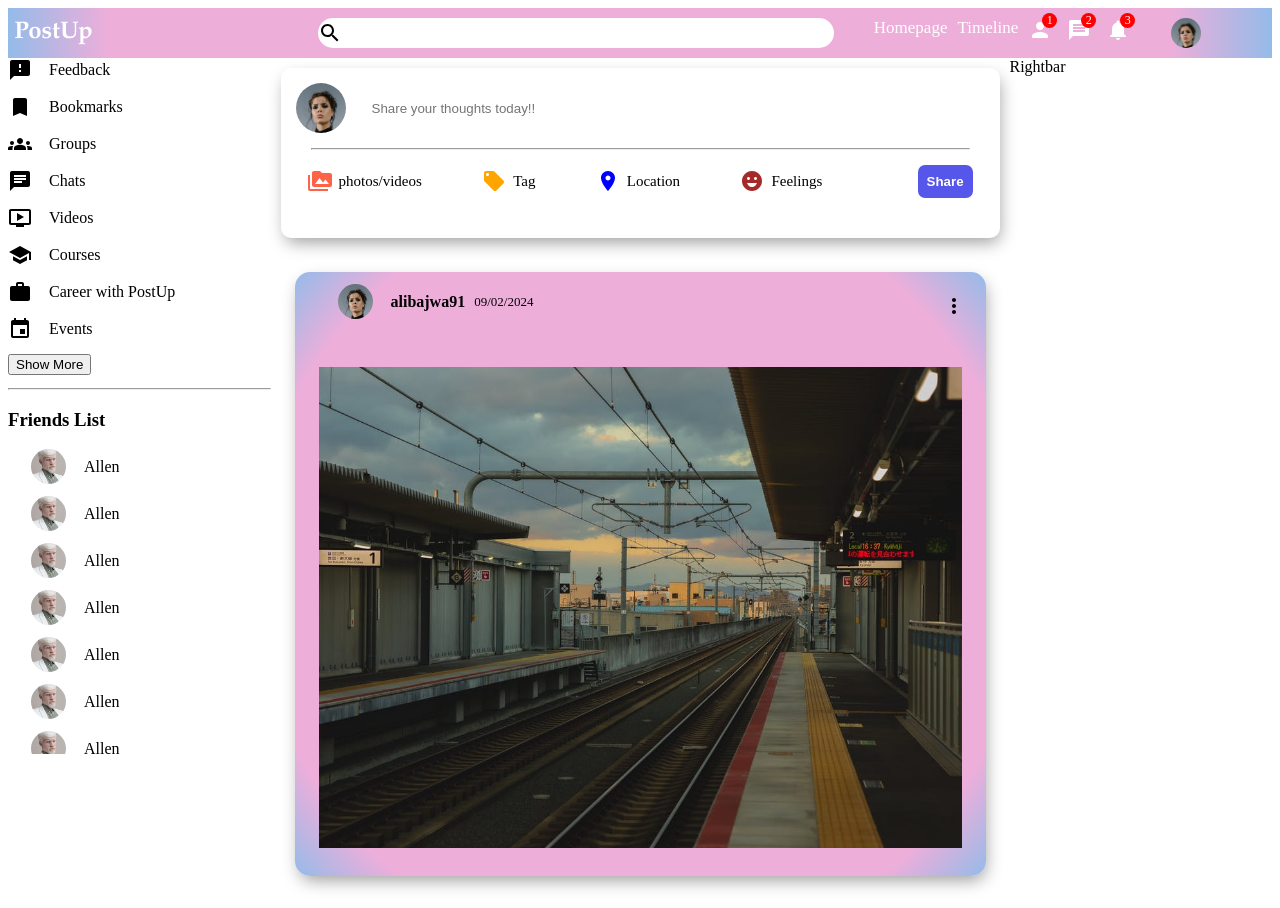
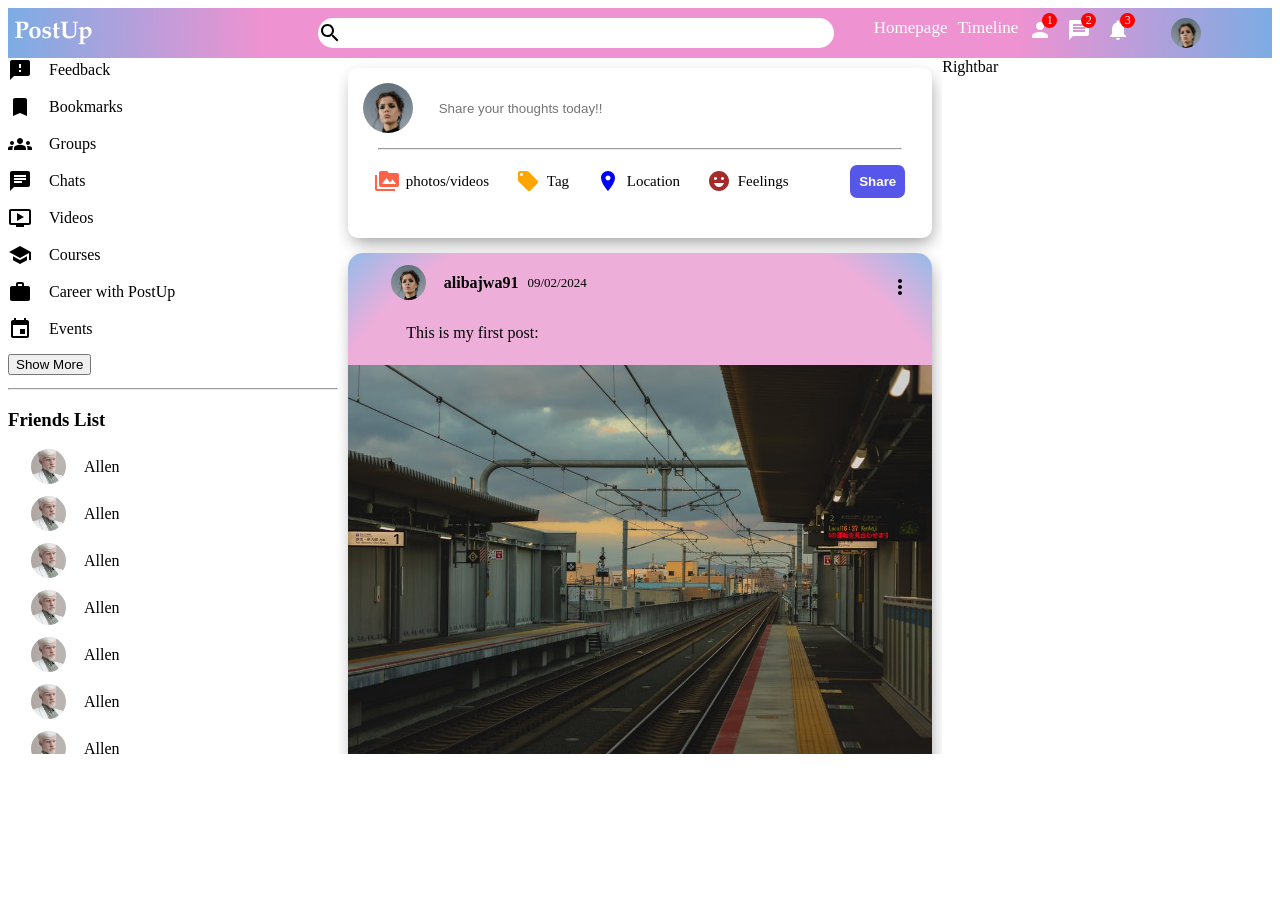
Before and after one commit to alibajwa91/socialMedia-Website-project, a React (Create React App) app: page / in a window 1280 px wide. After the commit the page ends 800 px from the top, so only its background shows below. Built offline with nearby package versions, Linux system fonts and the light colour scheme.

Commit message:
feed section completed

```diff
--- a/src/components/feed/Feed.jsx
+++ b/src/components/feed/Feed.jsx
@@ -1,11 +1,13 @@
 import "./feed.css";
 import Share from "../share/Share";
+import Post from "../post/Post";
 
 export default function Feed() {
   return (
     <div className="feed">
       <div className="feedWrapper">
         <Share />
+        <Post />
       </div>
     </div>
   );
--- a/src/components/feed/feed.css
+++ b/src/components/feed/feed.css
@@ -1,7 +1,16 @@
 .feed {
   flex: 5.5;
   height: calc(100vh -50px);
+  overflow-y: scroll;
+  height: 87vh;
+  scrollbar-width: 5px;
 }
+/* adding scroll bar design */
+.feed::-webkit-scrollbar {
+  display: none;
+  width: 5px;
+}
+
 .feedWrapper {
   padding: 10px;
 }
--- a/src/components/post/Post.jsx
+++ b/src/components/post/Post.jsx
@@ -3,6 +3,7 @@ import MoreVertIcon from "@mui/icons-material/MoreVert";
 
 export default function Post() {
   return (
+    <div>
       <div className="post">
         <div className="postWrapper">
           <div className="postTop">
@@ -21,9 +22,224 @@ export default function Post() {
             </div>
           </div>
           <div className="postCenter">
+            <span className="postDesc">This is my first post: </span>
             <img src="./assets/post/1.jpeg" alt="" className="mainPost" />
           </div>
-        <div className="postBottom"></div>
+          <div className="postBottom">
+            <div className="postBottomLeft">
+              <img src="./assets/like.png" alt="" className="reactIcon" />
+              <img src="./assets/heart.png" alt="" className="reactIcon" />
+              <span className="likeCount">30 likes! </span>
+            </div>
+            <div className="postBottomRight">
+              <span className="commentsCount">7 Comments</span>
+            </div>
+          </div>
+        </div>
+      </div>
+      {/* this is second post */}
+      <div className="post">
+        <div className="postWrapper">
+          <div className="postTop">
+            <div className="postTopLeft">
+              <img
+                src="./assets/person/1.jpeg"
+                alt=""
+                className="postProfileImg"
+              />
+
+              <span className="postUserName">alibajwa91</span>
+              <span className="postDate">09/02/2024</span>
+            </div>
+            <div className="postTopRight">
+              <MoreVertIcon />
+            </div>
+          </div>
+          <div className="postCenter">
+            <span className="postDesc">This is my second post: </span>
+            <img src="./assets/post/2.jpeg" alt="" className="mainPost" />
+          </div>
+          <div className="postBottom">
+            <div className="postBottomLeft">
+              <img src="./assets/like.png" alt="" className="reactIcon" />
+              <img src="./assets/heart.png" alt="" className="reactIcon" />
+              <span className="likeCount">30 likes! </span>
+            </div>
+            <div className="postBottomRight">
+              <span className="commentsCount">7 Comments</span>
+            </div>
+          </div>
+        </div>
+      </div>
+      {/* this is third post */}
+      <div className="post">
+        <div className="postWrapper">
+          <div className="postTop">
+            <div className="postTopLeft">
+              <img
+                src="./assets/person/1.jpeg"
+                alt=""
+                className="postProfileImg"
+              />
+
+              <span className="postUserName">alibajwa91</span>
+              <span className="postDate">09/02/2024</span>
+            </div>
+            <div className="postTopRight">
+              <MoreVertIcon />
+            </div>
+          </div>
+          <div className="postCenter">
+            <span className="postDesc">This is my third post: </span>
+            <img src="./assets/post/3.jpeg" alt="" className="mainPost" />
+          </div>
+          <div className="postBottom">
+            <div className="postBottomLeft">
+              <img src="./assets/like.png" alt="" className="reactIcon" />
+              <img src="./assets/heart.png" alt="" className="reactIcon" />
+              <span className="likeCount">457 likes! </span>
+            </div>
+            <div className="postBottomRight">
+              <span className="commentsCount">45 Comments</span>
+            </div>
+          </div>
+        </div>
+      </div>
+      {/* this is fourth post */}
+      <div className="post">
+        <div className="postWrapper">
+          <div className="postTop">
+            <div className="postTopLeft">
+              <img
+                src="./assets/person/1.jpeg"
+                alt=""
+                className="postProfileImg"
+              />
+
+              <span className="postUserName">alibajwa91</span>
+              <span className="postDate">09/02/2024</span>
+            </div>
+            <div className="postTopRight">
+              <MoreVertIcon />
+            </div>
+          </div>
+          <div className="postCenter">
+            <span className="postDesc">This is my fourth post: </span>
+            <img src="./assets/post/4.jpeg" alt="" className="mainPost" />
+          </div>
+          <div className="postBottom">
+            <div className="postBottomLeft">
+              <img src="./assets/like.png" alt="" className="reactIcon" />
+              <img src="./assets/heart.png" alt="" className="reactIcon" />
+              <span className="likeCount">588 likes! </span>
+            </div>
+            <div className="postBottomRight">
+              <span className="commentsCount">42 Comments</span>
+            </div>
+          </div>
+        </div>
+      </div>
+      {/* this is fifth post */}
+      <div className="post">
+        <div className="postWrapper">
+          <div className="postTop">
+            <div className="postTopLeft">
+              <img
+                src="./assets/person/1.jpeg"
+                alt=""
+                className="postProfileImg"
+              />
+
+              <span className="postUserName">alibajwa91</span>
+              <span className="postDate">09/02/2024</span>
+            </div>
+            <div className="postTopRight">
+              <MoreVertIcon />
+            </div>
+          </div>
+          <div className="postCenter">
+            <span className="postDesc">This is my fifth post: </span>
+            <img src="./assets/post/5.jpeg" alt="" className="mainPost" />
+          </div>
+          <div className="postBottom">
+            <div className="postBottomLeft">
+              <img src="./assets/like.png" alt="" className="reactIcon" />
+              <img src="./assets/heart.png" alt="" className="reactIcon" />
+              <span className="likeCount">998 likes! </span>
+            </div>
+            <div className="postBottomRight">
+              <span className="commentsCount">355 Comments</span>
+            </div>
+          </div>
+        </div>
+      </div>
+      {/* this is sixth post */}
+      <div className="post">
+        <div className="postWrapper">
+          <div className="postTop">
+            <div className="postTopLeft">
+              <img
+                src="./assets/person/1.jpeg"
+                alt=""
+                className="postProfileImg"
+              />
+
+              <span className="postUserName">alibajwa91</span>
+              <span className="postDate">04/05/2023</span>
+            </div>
+            <div className="postTopRight">
+              <MoreVertIcon />
+            </div>
+          </div>
+          <div className="postCenter">
+            <span className="postDesc">This is my sixth post: </span>
+            <img src="./assets/post/6.jpeg" alt="" className="mainPost" />
+          </div>
+          <div className="postBottom">
+            <div className="postBottomLeft">
+              <img src="./assets/like.png" alt="" className="reactIcon" />
+              <img src="./assets/heart.png" alt="" className="reactIcon" />
+              <span className="likeCount">124 likes! </span>
+            </div>
+            <div className="postBottomRight">
+              <span className="commentsCount">12 Comments</span>
+            </div>
+          </div>
+        </div>
+      </div>
+      {/* this is seventh post */}
+      <div className="post">
+        <div className="postWrapper">
+          <div className="postTop">
+            <div className="postTopLeft">
+              <img
+                src="./assets/person/1.jpeg"
+                alt=""
+                className="postProfileImg"
+              />
+
+              <span className="postUserName">alibajwa91</span>
+              <span className="postDate">19/01/2023</span>
+            </div>
+            <div className="postTopRight">
+              <MoreVertIcon />
+            </div>
+          </div>
+          <div className="postCenter">
+            <span className="postDesc">This is my Seventh post: </span>
+            <img src="./assets/post/7.jpeg" alt="" className="mainPost" />
+          </div>
+          <div className="postBottom">
+            <div className="postBottomLeft">
+              <img src="./assets/like.png" alt="" className="reactIcon" />
+              <img src="./assets/heart.png" alt="" className="reactIcon" />
+              <span className="likeCount">768 likes! </span>
+            </div>
+            <div className="postBottomRight">
+              <span className="commentsCount">34 Comments</span>
+            </div>
+          </div>
+        </div>
       </div>
     </div>
   );
--- a/src/components/post/post.css
+++ b/src/components/post/post.css
@@ -1,13 +1,13 @@
 .post {
   padding: 0;
-  /* margin: 0; */
+  margin: 0;
   background: rgb(238, 174, 218);
   background: radial-gradient(
     circle,
     rgba(238, 174, 218, 1) 84%,
     rgba(148, 187, 233, 1) 100%
   );
-  margin: 24px;
+  margin: 15px 0px;
   border-radius: 15px;
   -webkit-box-shadow: 2px 7px 17px -3px rgba(0, 0, 0, 0.4);
   box-shadow: 2px 7px 17px -3px rgba(0, 0, 0, 0.4);
@@ -40,7 +40,38 @@
   justify-content: space-between;
 }
 .mainPost {
-  margin: 24px;
-  height: 481px;
-  width: 643px;
+  margin-top: 23px;
+  width: 100%;
+  max-height: 500px;
+  object-fit: contain;
 }
+.postDesc {
+  padding-left: 10%;
+  align-items: center;
+}
+.postBottom {
+  display: flex;
+  align-items: center;
+  padding: 16px 10%;
+  justify-content: space-between;
+}
+.postBottomLeft {
+  display: flex;
+  align-items: center;
+}
+/* react icon styling*/
+.reactIcon {
+  height: 28px;
+  margin-left: 8px;
+  cursor: pointer;
+}
+/* margin to like count */
+
+.likeCount {
+  margin-left: 8px;
+  cursor: pointer;
+}
+.commentsCount {
+  cursor: pointer;
+  border-bottom: 1px dashed rgb(136, 134, 134);
+}
--- a/src/components/topbar/topbar.css
+++ b/src/components/topbar/topbar.css
@@ -6,8 +6,8 @@
   background: rgb(238, 174, 218);
   background: radial-gradient(
     circle,
-    rgba(238, 174, 218, 1) 84%,
-    rgba(148, 187, 233, 1) 100%
+    rgb(238, 146, 209) 60%,
+    rgb(124, 172, 228) 100%
   );
   position: sticky;
   top: 0;
--- a/src/pages/home/home.jsx
+++ b/src/pages/home/home.jsx
@@ -3,7 +3,6 @@ import TopBar from "../../components/topbar/TopBar";
 import Sidebar from "../../components/sidebar/Sidebar";
 import Feed from "../../components/feed/Feed";
 import Rightbar from "../../components/rightbar/Rightbar";
-import Post from "../../components/post/Post";
 
 export default function Home() {
   return (
@@ -11,10 +10,7 @@ export default function Home() {
       <TopBar />
       <div className="main-content">
         <Sidebar />
-        <div>
-          <Feed />
-          <Post />
-        </div>
+        <Feed />
         <Rightbar />
       </div>
     </div>
```
Lines whose indentation alone changed are shown as unchanged.
